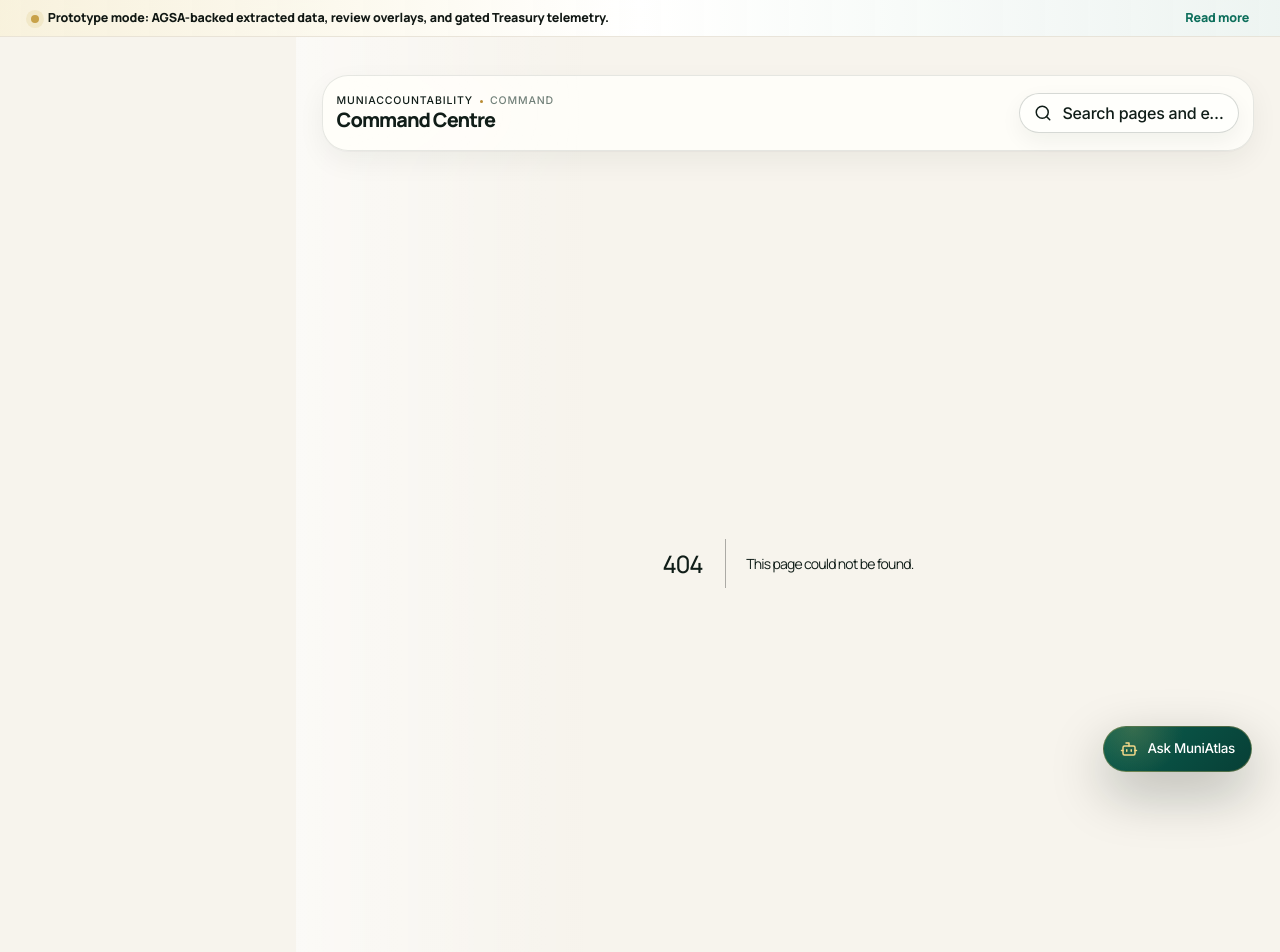
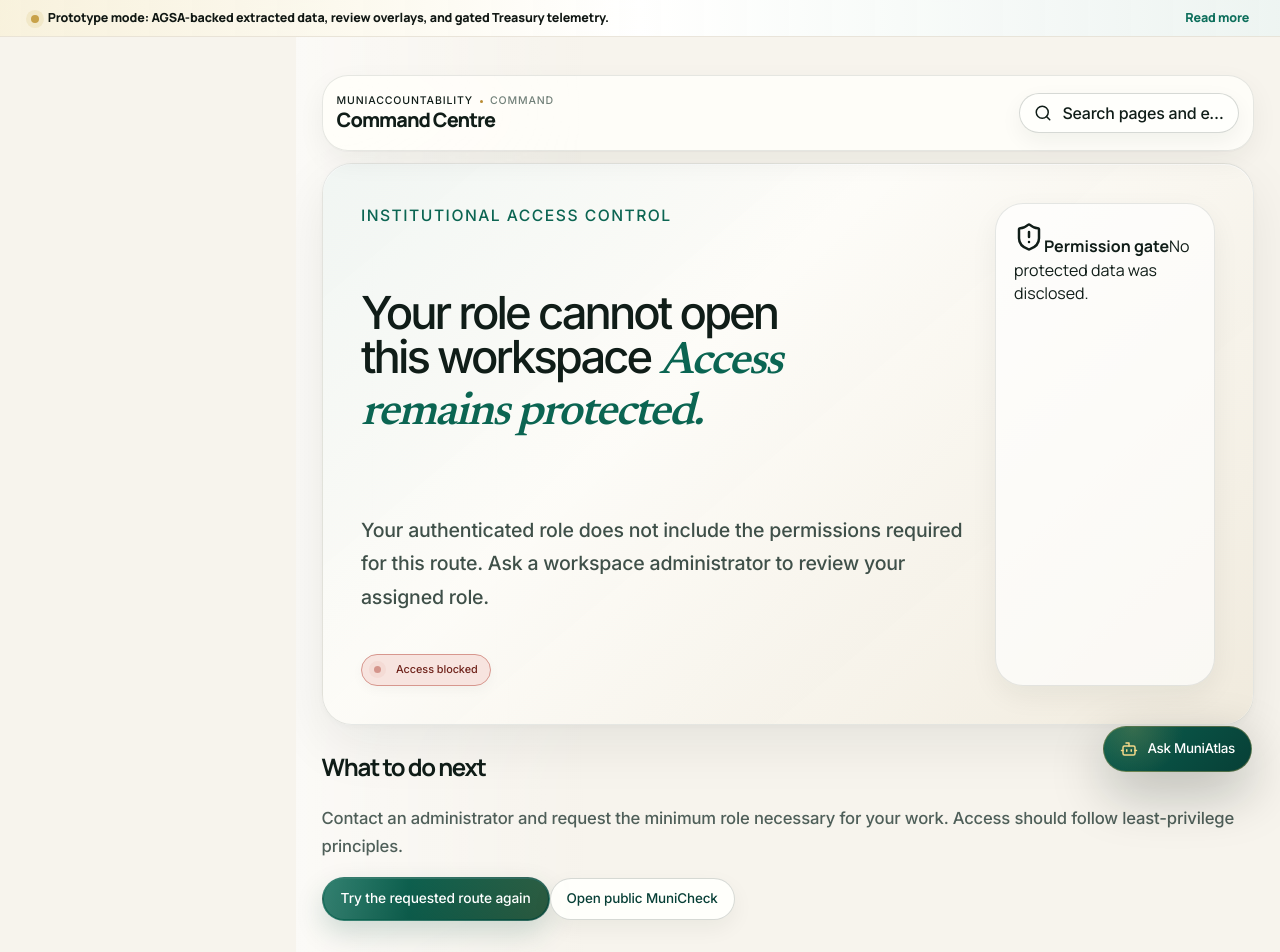
Before and after one commit to Mthaa77/MuniAccountability, a Next.js app: page /access-denied in a window 1280 px wide. Before the commit this address had no page. Shown: the top 952 px of the page. Built offline with nearby package versions, Linux system fonts and the light colour scheme.

Commit message:
Add institutional access denied screen

```diff
--- /dev/null
+++ b/app/access-denied/page.tsx
@@ -0,0 +1,53 @@
+import Link from "next/link";
+import { LockKeyhole, ShieldAlert } from "lucide-react";
+import { AtlasHero, AtlasStatusPill } from "@/components/atlas/foundation";
+
+export default function AccessDeniedPage({
+  searchParams
+}: {
+  searchParams?: { reason?: string; returnTo?: string; required?: string };
+}) {
+  const authenticationRequired = searchParams?.reason === "authentication_required";
+  const requiredRoles = searchParams?.required?.split(",").filter(Boolean) ?? [];
+  const returnTo = searchParams?.returnTo?.startsWith("/") ? searchParams.returnTo : "/";
+
+  return (
+    <div className="access-denied-page">
+      <AtlasHero
+        kicker="Institutional access control"
+        title={authenticationRequired ? "Sign-in is required" : "Your role cannot open this workspace"}
+        emphasis="Access remains protected."
+        description={
+          authenticationRequired
+            ? "This route contains institutional evidence, workflow or administration data. A valid signed session is required before it can be opened."
+            : "Your authenticated role does not include the permissions required for this route. Ask a workspace administrator to review your assigned role."
+        }
+        side={
+          <div className="access-denied-seal">
+            {authenticationRequired ? <LockKeyhole size={30} /> : <ShieldAlert size={30} />}
+            <strong>{authenticationRequired ? "Authentication gate" : "Permission gate"}</strong>
+            <span>No protected data was disclosed.</span>
+          </div>
+        }
+      >
+        <AtlasStatusPill tone="risk">Access blocked</AtlasStatusPill>
+        {requiredRoles.length ? <AtlasStatusPill tone="gold">Required: {requiredRoles.join(" or ")}</AtlasStatusPill> : null}
+      </AtlasHero>
+
+      <section className="access-denied-actions">
+        <article>
+          <h2>What to do next</h2>
+          <p>
+            {authenticationRequired
+              ? "Complete the institution’s sign-in flow, then return to the protected workspace."
+              : "Contact an administrator and request the minimum role necessary for your work. Access should follow least-privilege principles."}
+          </p>
+          <div>
+            <Link className="primary-action" href={returnTo}>Try the requested route again</Link>
+            <Link className="secondary-action" href="/municheck">Open public MuniCheck</Link>
+          </div>
+        </article>
+      </section>
+    </div>
+  );
+}
```
